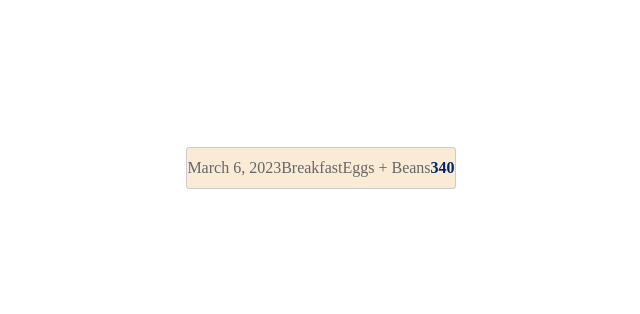
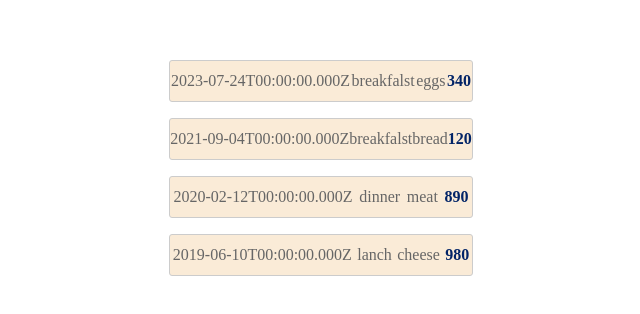
Before and after one commit to AhmedHesham303/Calorie-Tracker, a React (Vite) app: page / in a window 1280 px wide. Shown: the part 240-554 px from the top of the page, without its empty margins (319-959 px from the left). Built offline with nearby package versions, Linux system fonts and the light colour scheme.

Commit message:
adding props to calories record component

```diff
--- a/src/App.jsx
+++ b/src/App.jsx
@@ -3,7 +3,30 @@ import CalorieRecord from "./Components/CalorieRecord";
 function App() {
   return (
     <div className="App">
-      <CalorieRecord></CalorieRecord>
+      <CalorieRecord
+        date={new Date(2023, 6, 24)}
+        meal="breakfalst"
+        calories={340}
+        content="eggs"
+      ></CalorieRecord>
+      <CalorieRecord
+        date={new Date(2021, 8, 4)}
+        meal="breakfalst"
+        calories={120}
+        content="bread"
+      ></CalorieRecord>
+      <CalorieRecord
+        date={new Date(2020, 1, 12)}
+        meal="dinner"
+        calories={890}
+        content="meat"
+      ></CalorieRecord>
+      <CalorieRecord
+        date={new Date(2019, 5, 10)}
+        meal="lanch"
+        calories={980}
+        content="cheese"
+      ></CalorieRecord>
     </div>
   );
 }
--- a/src/Components/CalorieRecord.jsx
+++ b/src/Components/CalorieRecord.jsx
@@ -1,12 +1,12 @@
 import "./CalorieRecord.css";
-function CalorieRecord() {
+function CalorieRecord(props) {
   return (
     <ul className="record">
-      <li>March 6, 2023</li>
-      <li>Breakfast</li>
-      <li>Eggs + Beans</li>
+      <li>{props.date.toISOString()}</li>
+      <li>{props.meal}</li>
+      <li>{props.content}</li>
 
-      <li className="record-calories">340</li>
+      <li className="record-calories">{props.calories}</li>
     </ul>
   );
 }
```
